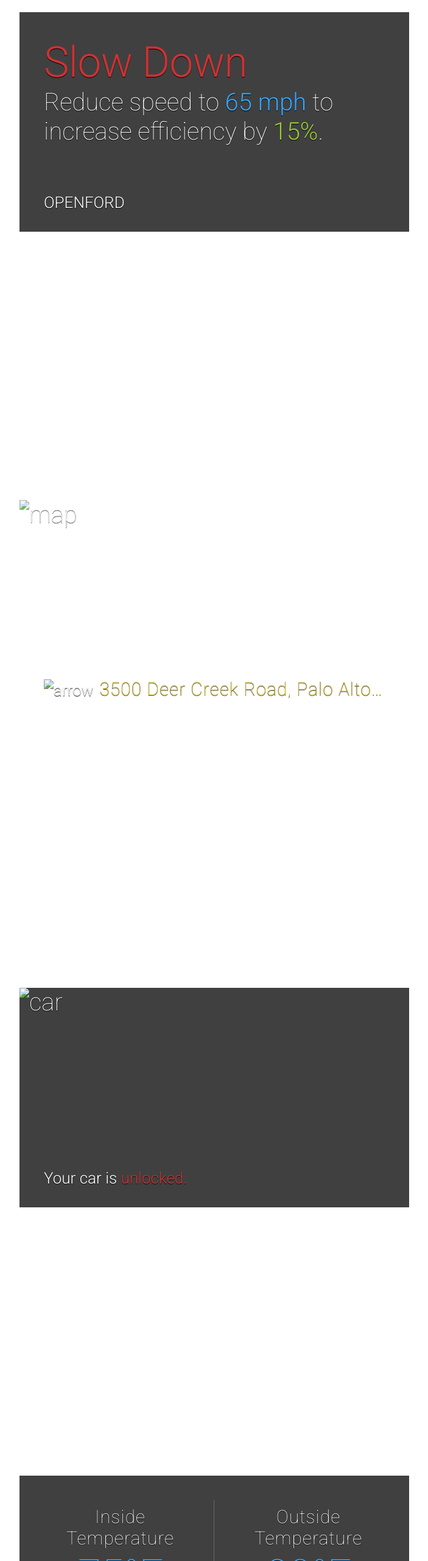
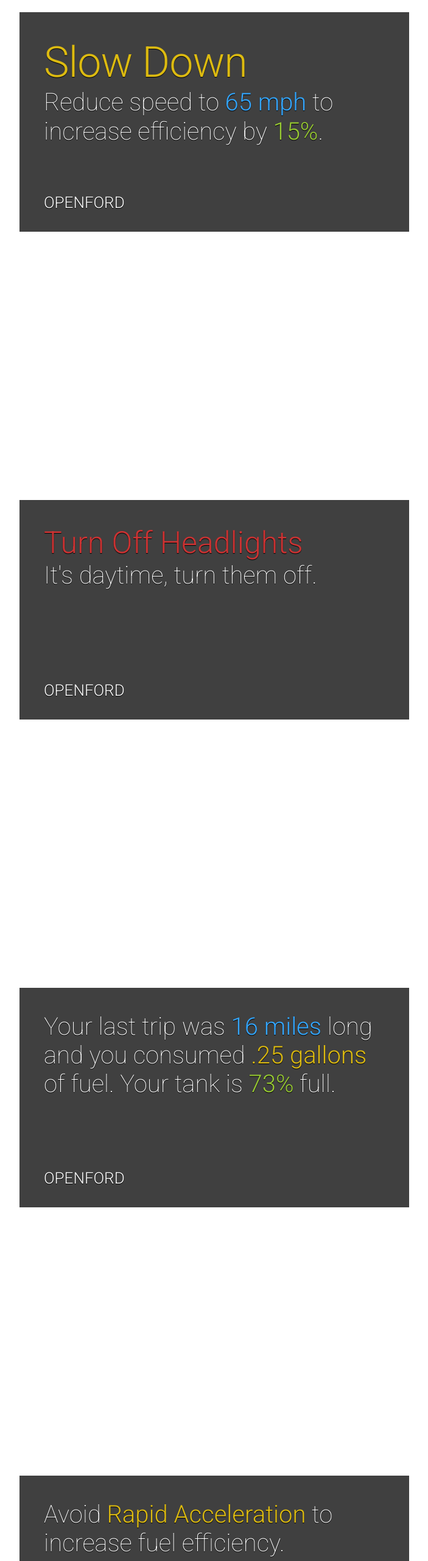
Before and after one commit to Dshankar/ford-openxc-app, a plain HTML site: page glasshtml/index.html in a window 1280 px wide. Shown: the part 1800-4360 px from the top of the page at 61% size, without its empty margins (288-991 px from the left). Drawn offline with Linux system fonts and the light colour scheme.

Commit message:
Added More HTML Glass Cards
- Headlights during day.
- Trip distance, fuel use, and fuel remaining
- Avoid rapid acceleration

```diff
--- a/glasshtml/index.html
+++ b/glasshtml/index.html
@@ -38,7 +38,7 @@
             <div class="card">
               <section>
                 <div>
-                  <p class="text-x-large red"><b>Slow Down</b></p>
+                  <p class="text-x-large yellow"><b>Slow Down</b></p>
                   <p class="text-normal">Reduce speed to <span class="blue"><b>65 mph</b></span> to increase efficiency by <span class="green"><b>15%</b></span>.</p>
                 </div>
               </section>
@@ -51,29 +51,30 @@
 
     <div id="locate" class="piece">
         <div class="vwrap">
-            <div class="card photo">
-                <img class="map" alt="map" src="map.png" width="640" height="360"/>
-                <footer>
-                    <img alt="arrow" src="arrow.png" class="left arrow">
-                    <p class="yellow text-x-small">3500 Deer Creek Road, Palo Alto, CA</p>
-                </footer>
-                <div class="menu">
-                    <div class="icon">Get Directions</div>
+            <div class="card">
+              <section>
+                <div>
+                  <p class="text-large red"><b>Turn Off Headlights</b></p>
+                  <p class="text-normal">It's daytime, turn them off.</p>
                 </div>
+              </section>
+              <footer>
+                <div>OPENFORD</div>
+              </footer>
             </div>
         </div>
     </div>
 
     <div id="lock" class="piece">
         <div class="vwrap">
-            <div class="card photo">
-                <img alt="car" src="car.png" width="640" height="360"/>
+            <div class="card">
+                <section>
+                    <p class="text-auto-size">Your last trip was <b class="blue">16 miles</b> long and you consumed <b class="yellow">.25 gallons</b> of fuel. Your tank is <b class="green">73%</b> full.
+                    </p>
+                </section>
                 <footer>
-                    Your car is <span class="red">unlocked.</span>
+                    <div>OPENFORD</div>
                 </footer>
-                <div class="menu">
-                    <div class="icon">Lock My Car</div>
-                </div>
             </div>
         </div>
     </div>
@@ -82,23 +83,12 @@
         <div class="vwrap">
             <div class="card">
                 <section>
-                    <div class="layout-two-column">
-                        <div class="align-center">
-                            <p class="text-x-small">Inside Temperature</p>
-                            <p class="blue text-x-large">75&deg;F</p>
-                        </div>
-                        <div class="align-center">
-                            <p class="text-x-small">Outside Temperature</p>
-                            <p class="blue text-x-large">90&deg;F</p>
-                        </div>
-                    </div>
+                    <p class="text-auto-size">Avoid <b class="yellow">Rapid Acceleration</b> to increase fuel efficiency.
+                    </p>
                 </section>
                 <footer>
-                    <p class="green align-center">Auto Climate On</p>
+                    <div>OPENFORD</div>
                 </footer>
-                <div class="menu">
-                    <div class="icon">Climate Off</div>
-                </div>
             </div>
         </div>
     </div>
--- a/glasshtml/style.css
+++ b/glasshtml/style.css
@@ -452,10 +452,6 @@ line-height: 1.2em;
     display: table;
 }
 
-#locate .card {
-    background: none;
-}
-
 #locate .map {
     opacity: .85;
 }
```
